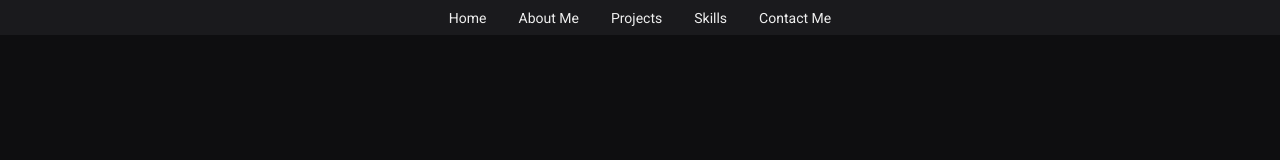
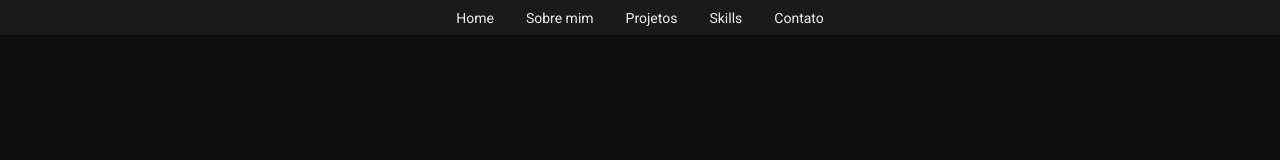
Before and after one commit to ThaynaShinoda/portfolio2025, a React (Vite) app: page / in a window 1280 px wide. Shown: the top 160 px of the page. Built offline with nearby package versions, Linux system fonts and the light colour scheme.

Commit message:
fix bugs

```diff
--- a/src/components/Header/Header.jsx
+++ b/src/components/Header/Header.jsx
@@ -9,16 +9,16 @@ export function Header() {
             <a href="#home">Home</a>
           </li>
           <li>
-            <a href="#aboutme">About Me</a>
+            <a href="#aboutme">Sobre mim</a>
           </li>
           <li>
-            <a href="#projects">Projects</a>
+            <a href="#projects">Projetos</a>
           </li>
           <li>
             <a href="#skills">Skills</a>
           </li>
           <li>
-            <a href="#contactMe">Contact Me</a>
+            <a href="#contactMe">Contato</a>
           </li>
         </ul>
       </div>
--- a/src/components/Projects/Projects.jsx
+++ b/src/components/Projects/Projects.jsx
@@ -83,7 +83,7 @@ const projects = [
   {
     title: "L&F Contabilidade - Landing Page Contabilidade",
     description:
-      "Aplicação de gerenciamento de contatos feita como exercício do módulo 32 da EBAC. Permite visualizar, adicionar, editar e remover contatos.",
+      "Landing page desenvolvida para uma empresa de contabilidade.",
     tech: ["ReactJS", "CSS Module", "Phosphor Icons", "Vite"],
     img: screenLefContabilidade,
     live: "https://lefcontabilidade.com.br/",
```
